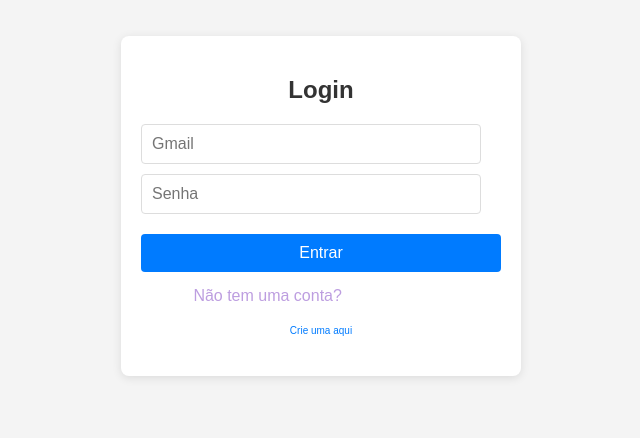
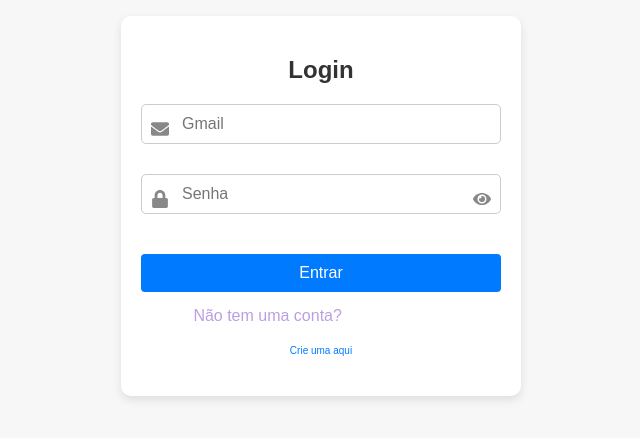
Before and after one commit to lopes7890/Babylon-MVP, a React (Vite) app: page /login in a window 1280 px wide. Shown: the part 194-632 px from the top of the page, without its empty margins (319-959 px from the left). Built offline with nearby package versions, Linux system fonts and the light colour scheme.

Commit message:
icons on form Add

```diff
--- a/src/Pages/LoginSinup.jsx
+++ b/src/Pages/LoginSinup.jsx
@@ -1,21 +1,18 @@
 import React, { useState, useEffect } from 'react';
-import { useNavigate, useSearchParams } from 'react-router-dom';
-import { FaExclamationCircle } from 'react-icons/fa';
-import './css/LoginSinup.css';
+import { useNavigate } from 'react-router-dom';
+import { FaExclamationCircle, FaUser, FaEnvelope, FaPhone, FaLock, FaCalendarAlt, FaVenusMars, FaEye, FaEyeSlash } from 'react-icons/fa'; // Ícones adicionados
+import './css/LoginSinup.css'
 import { useLogged } from '../contexts/loggedContext';
 import useGetQueryParameters from '../utils/useGetQueryParameters';
 
 function LoginSignup() {
   const { login, setUserData } = useLogged();
   const [isSignup, setIsSignup] = useState(false);
+  const [auth] = useGetQueryParameters('auth');
 
-  // const [searchParams] = useSearchParams();
-  // const loginOrSingup = searchParams.get('auth');
-
-  const [auth] = useGetQueryParameters('auth');
   useEffect(() => {
     if (auth === 'signup') setIsSignup(true);
-  }, []);
+  }, [auth]);
 
   const [formData, setFormData] = useState({
     nome: '',
@@ -25,13 +22,19 @@ function LoginSignup() {
     idade: '',
     genero: '',
   });
-  const [errorMessage, setErrorMessage] = useState(''); // Novo estado para armazenar a mensagem de erro
 
+
+  const [showPassword, setShowPassword] = useState(false);
+  const [errorMessage, setErrorMessage] = useState('');
   const navigate = useNavigate();
 
   const handleToggle = () => {
     setIsSignup(!isSignup);
-    setErrorMessage(''); // Limpa a mensagem de erro ao alternar
+    setErrorMessage('');
+  };
+
+  const togglePasswordVisibility = () => {
+    setShowPassword(!showPassword);
   };
 
   const handleChange = (e) => {
@@ -62,11 +65,9 @@ function LoginSignup() {
       const text = await response.text();
 
       if (response.ok) {
-        setErrorMessage(''); // Limpa a mensagem de erro no sucesso
+        setErrorMessage('');
         alert(
-          isSignup
-            ? 'Conta criada com sucesso!'
-            : 'Login realizado com sucesso!'
+          isSignup ? 'Conta criada com sucesso!' : 'Login realizado com sucesso!'
         );
 
         setUserData({ ...formData, senha: null });
@@ -91,7 +92,9 @@ function LoginSignup() {
           <div className="form-section">
             <h2>Crie sua Conta</h2>
             <form onSubmit={handleSubmit}>
-              {/* Inputs de cadastro */}
+              {/* Inputs de cadastro com ícones */}
+              <div className="input-group">
+                <FaUser className="input-icon" />
                 <input
                   type="text"
                   name="nome"
@@ -100,6 +103,9 @@ function LoginSignup() {
                   onChange={handleChange}
                   required
                 />
+              </div>
+              <div className="input-group">
+                <FaEnvelope className="input-icon" />
                 <input
                   type="email"
                   name="gmail"
@@ -108,6 +114,9 @@ function LoginSignup() {
                   onChange={handleChange}
                   required
                 />
+              </div>
+              <div className="input-group">
+                <FaPhone className="input-icon" />
                 <input
                   type="text"
                   name="telefone"
@@ -116,14 +125,25 @@ function LoginSignup() {
                   onChange={handleChange}
                   required
                 />
+              </div>
+              <div className="input-group">
+                <FaLock className="input-icon" />
                 <input
-                type="password"
+                  type={showPassword ? 'text' : 'password'}  // Alterna entre texto e senha
                   name="senha"
                   placeholder="Senha"
                   value={formData.senha}
                   onChange={handleChange}
                   required
                 />
+                {showPassword ? (
+                  <FaEyeSlash className="toggle-password-icon" onClick={togglePasswordVisibility} />
+                ) : (
+                  <FaEye className="toggle-password-icon" onClick={togglePasswordVisibility} />
+                )}
+              </div>
+              <div className="input-group">
+                <FaCalendarAlt className="input-icon" />
                 <input
                   type="number"
                   name="idade"
@@ -132,6 +152,9 @@ function LoginSignup() {
                   onChange={handleChange}
                   required
                 />
+              </div>
+              <div className="input-group">
+                <FaVenusMars className="input-icon" />
                 <input
                   type="text"
                   name="genero"
@@ -140,6 +163,7 @@ function LoginSignup() {
                   onChange={handleChange}
                   required
                 />
+              </div>
               <button type="submit">Criar Conta</button>
             </form>
             {errorMessage && (
@@ -157,6 +181,8 @@ function LoginSignup() {
           <div className="form-section">
             <h2>Login</h2>
             <form onSubmit={handleSubmit}>
+              <div className="input-group">
+                <FaEnvelope className="input-icon" />
                 <input
                   type="email"
                   name="gmail"
@@ -165,14 +191,23 @@ function LoginSignup() {
                   onChange={handleChange}
                   required
                 />
+              </div>
+              <div className="input-group">
+                <FaLock className="input-icon" />
                 <input
-                type="password"
+                  type={showPassword ? 'text' : 'password'}  // Alterna entre texto e senha
                   name="senha"
                   placeholder="Senha"
                   value={formData.senha}
                   onChange={handleChange}
                   required
                 />
+                {showPassword ? (
+                  <FaEyeSlash className="toggle-password-icon" onClick={togglePasswordVisibility} />
+                ) : (
+                  <FaEye className="toggle-password-icon" onClick={togglePasswordVisibility} />
+                )}
+              </div>
               <button type="submit">Entrar</button>
             </form>
             {errorMessage && (
--- a/src/Pages/css/LoginSinup.css
+++ b/src/Pages/css/LoginSinup.css
@@ -107,3 +107,114 @@ button:hover {
     font-size: 10px;
   }
 }
+.input-group {
+  display: flex;
+  align-items: center;
+  margin-bottom: 15px;
+}
+
+.input-icon {
+  margin-right: 10px;
+  font-size: 18px;
+  color: #666;
+}
+
+.input-group input {
+  flex: 1;
+  padding: 10px;
+  border: 1px solid #ddd;
+  border-radius: 4px;
+}
+
+.error-message {
+  color: red;
+  display: flex;
+  align-items: center;
+}
+
+.error-icon {
+  margin-right: 5px;
+}
+/* Estilos para o container principal */
+.login-signup-container {
+  display: flex;
+  justify-content: center;
+  align-items: center;
+  min-height: 100vh;
+  background-color: #f7f7f7;
+}
+
+.form-wrapper {
+  background-color: #fff;
+  padding: 20px;
+  border-radius: 10px;
+  box-shadow: 0px 4px 10px rgba(0, 0, 0, 0.1);
+  width: 100%;
+  max-width: 400px;
+}
+
+h2 {
+  text-align: center;
+  margin-bottom: 20px;
+}
+
+/* Estilos para os campos de input e ícones */
+.input-group {
+  position: relative;
+  margin-bottom: 20px;
+}
+
+.input-group input {
+  width: 100%;
+  padding: 10px 40px; /* Espaço para o ícone */
+  border: 1px solid #ccc;
+  border-radius: 5px;
+  font-size: 16px;
+  box-sizing: border-box;
+}
+
+.input-group .input-icon {
+  position: absolute;
+  left: 10px;
+  top: 50%;
+  transform: translateY(-50%);
+  font-size: 18px;
+  color: #888;
+}
+
+.toggle-password-icon {
+  position: absolute;
+  right: 10px;
+  top: 50%;
+  transform: translateY(-50%);
+  font-size: 18px;
+  cursor: pointer;
+  color: #888;
+}
+
+button {
+  width: 100%;
+  padding: 10px;
+  background-color: #007bff;
+  border: none;
+  border-radius: 5px;
+  color: #fff;
+  font-size: 16px;
+  cursor: pointer;
+}
+
+button:hover {
+  background-color: #0056b3;
+}
+
+/* Estilos para a mensagem de erro */
+.error-message {
+  color: red;
+  display: flex;
+  align-items: center;
+  margin-top: 10px;
+}
+
+.error-icon {
+  margin-right: 8px;
+}
```
Lines whose indentation alone changed are shown as unchanged.
